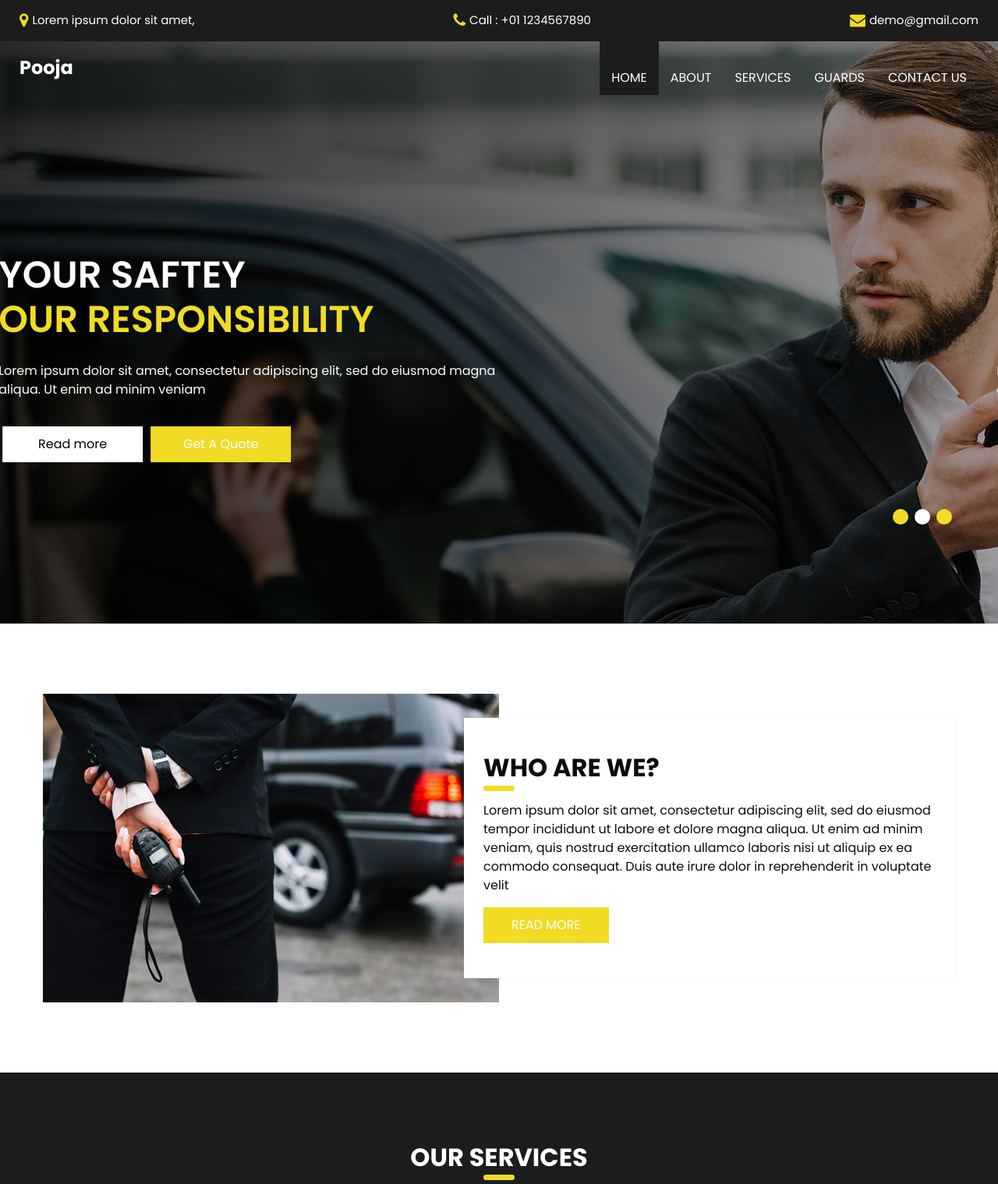
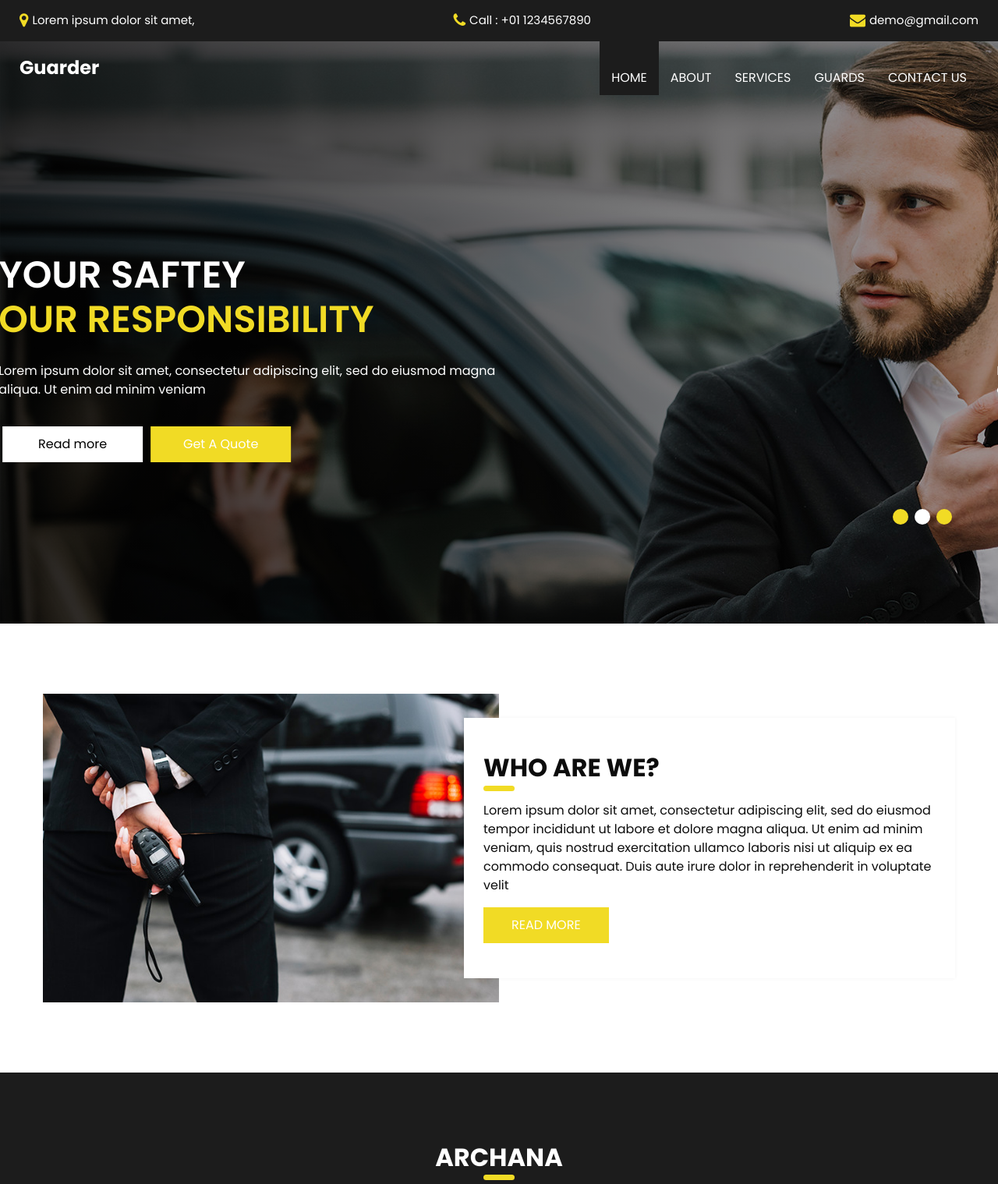
Before and after one commit to PalreddyPooja/guarder-html, a plain HTML site: page index.html in a window 1280 px wide. Shown: the top 1519 px of the page at 78% size. Drawn offline with Linux system fonts and the light colour scheme.

Commit message:
changed service

```diff
--- a/index.html
+++ b/index.html
@@ -66,7 +66,7 @@
           <nav class="navbar navbar-expand-lg custom_nav-container">
             <a class="navbar-brand" href="index.html">
               <span>
-                Pooja
+                Guarder
               </span>
             </a>
             <button class="navbar-toggler" type="button" data-toggle="collapse" data-target="#navbarSupportedContent" aria-controls="navbarSupportedContent" aria-expanded="false" aria-label="Toggle navigation">
@@ -231,7 +231,7 @@
     <div class="container">
       <div class="heading_container heading_center">
         <h2>
-          Our services
+          Archana
         </h2>
       </div>
       <div class="row">
```
Also changed, not shown: service.html (+1 -1 lines).
